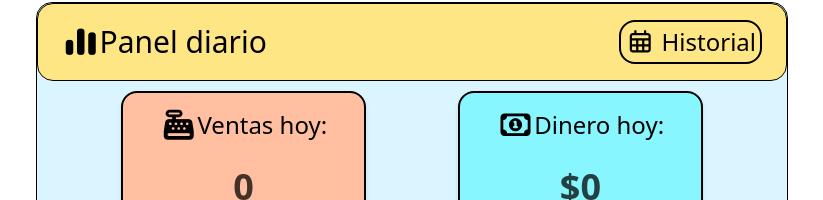
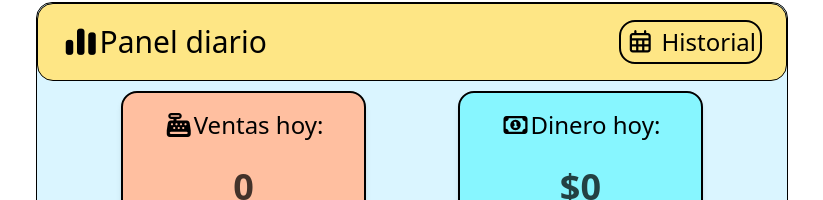
Before and after one commit to Ariel-Caceres/App-Helados, a React (Vite) app: page / in a window 1280 px wide. Shown: the part 158-358 px from the top of the page, without its empty margins (228-1051 px from the left). Built offline with nearby package versions, Linux system fonts and the light colour scheme.

Commit message:
tamaño de iconos

```diff
--- a/src/pages/Home.tsx
+++ b/src/pages/Home.tsx
@@ -63,15 +63,9 @@ export const Home = () => {
                 <div className="w-full flex flex-row md:flex-row justify-evenly gap-4 mt-16 px-2">
 
                     {/* Venta hoy */}
-                    <div className="w-1/2 md:w-1/3
-          bg-[#FFBFA0]
-          min-h-32 md:h-40
-          rounded-2xl flex flex-col
-          border-2 shadow-md
-          p-4
-        ">
+                    <div className="w-1/2 md:w-1/3        bg-[#FFBFA0] min-h-32 md:h-40 rounded-2xl flex flex-col border-2 shadow-md p-4 ">
                         <div className="w-full flex justify-center items-center text-xl md:text-2xl font-medium">
-                            {online ? <i className="fa-solid fa-cash-register text-3xl"></i> : "🧊"}
+                            {online ? <i className="fa-solid fa-cash-register text-2xl"></i> : "🧊"}
                             <span className="">
                                 Ventas hoy:
                             </span>
@@ -91,7 +85,7 @@ export const Home = () => {
           p-4
         ">
                         <div className="w-full flex justify-center items-center text-xl md:text-2xl font-medium">
-                            {online ? <i className="fa-regular fa-money-bill-1 text-3xl"></i> : "💸"}
+                            {online ? <i className="fa-regular fa-money-bill-1 text-2xl"></i> : "💸"}
                             <span className="">
                                 Dinero hoy:
                             </span>
```
